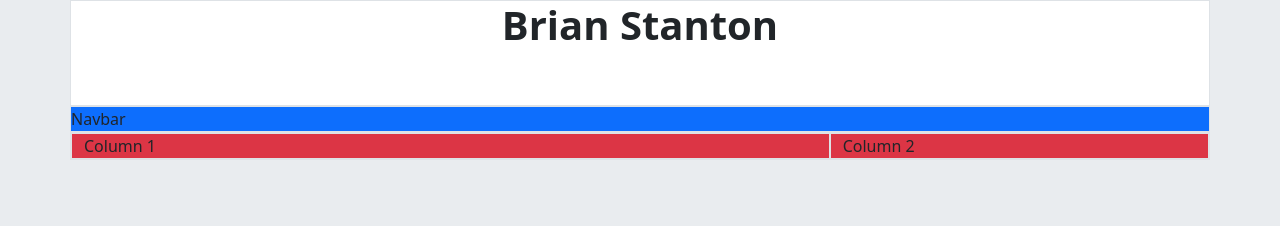
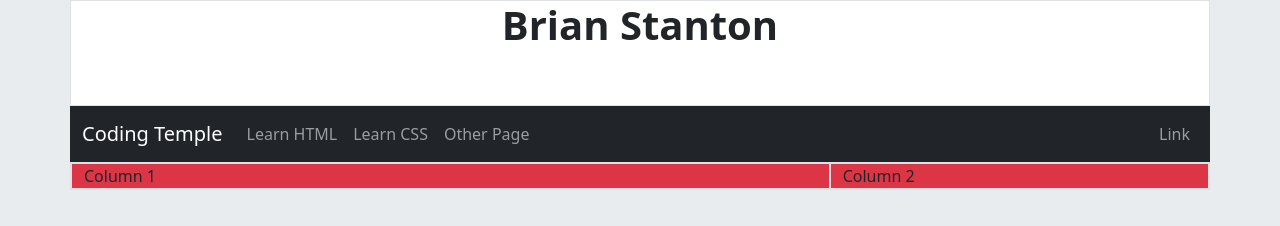
Before and after one commit to bstanton773/kekambas-125_bootstrap_portfolio, a plain HTML site: page index.html in a window 1280 px wide. Drawn offline with nearby package versions, Linux system fonts and the light colour scheme.

Commit message:
Add and customize Bootstrap Navbar

```diff
--- a/index.html
+++ b/index.html
@@ -19,8 +19,25 @@
         </div>
 
         <!-- Row 2 - Navbar -->
-        <div class="row border bg-primary">
-            Navbar
+        <div class="row">
+            <nav class="navbar navbar-expand-lg bg-dark" data-bs-theme="dark">
+                <div class="container-fluid">
+                    <a class="navbar-brand" href="#">Coding Temple</a>
+                    <button class="navbar-toggler" type="button" data-bs-toggle="collapse" data-bs-target="#navbarNavAltMarkup" aria-controls="navbarNavAltMarkup" aria-expanded="false" aria-label="Toggle navigation">
+                        <span class="navbar-toggler-icon"></span>
+                    </button>
+                    <div class="collapse navbar-collapse justify-content-between" id="navbarNavAltMarkup">
+                        <div class="navbar-nav">
+                            <a class="nav-link" href="#">Learn HTML</a>
+                            <a class="nav-link" href="#">Learn CSS</a>
+                            <a class="nav-link" href="#">Other Page</a>
+                        </div>
+                        <div class="navbar-nav">
+                            <a class="nav-link" href="#">Link</a>
+                        </div>
+                    </div>
+                </div>
+            </nav>
         </div>
 
         <!-- Row 3 - Main Content -->
```
